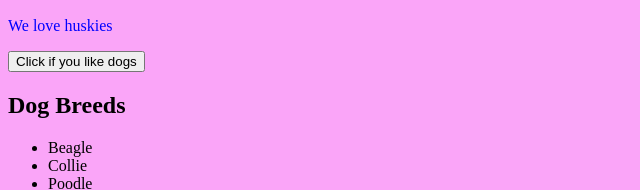
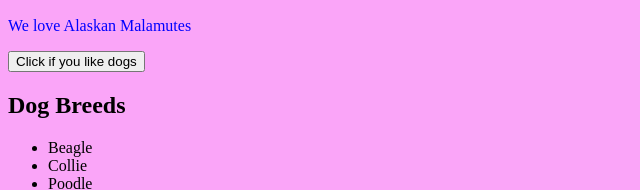
Before and after one commit to re4331/exploring-cs, a plain HTML site: page index.html in a window 1280 px wide. Shown: the part 820-1010 px from the top of the page, 0-640 px from the left. Drawn offline with Linux system fonts and the light colour scheme.

Commit message:
Update index.html

```diff
--- a/index.html
+++ b/index.html
@@ -9,7 +9,7 @@
   <p><a href="http://dougthepug.com/">Meet Doug</a></p>
  <p><img src="https://i.pinimg.com/736x/44/02/b6/4402b610a04ca5797b426faa9ea9a7e6.jpg" alt="text" style="width:300px;height:300px;"></p>
 <p><iframe width="560" height="315" src="https://www.youtube.com/embed/fv2vijLQroo" frameborder="0" allow="accelerometer; autoplay; encrypted-media; gyroscope; picture-in-picture" allowfullscreen></iframe></p>
-	 <p><font color="blue">We love huskies</font> </p>
+	 <p><font color="blue">We love Alaskan Malamutes</font> </p>
 	 <button>Click if you like dogs</button>
 	 <h2>Dog Breeds</h2>
 	 <ul>
```
